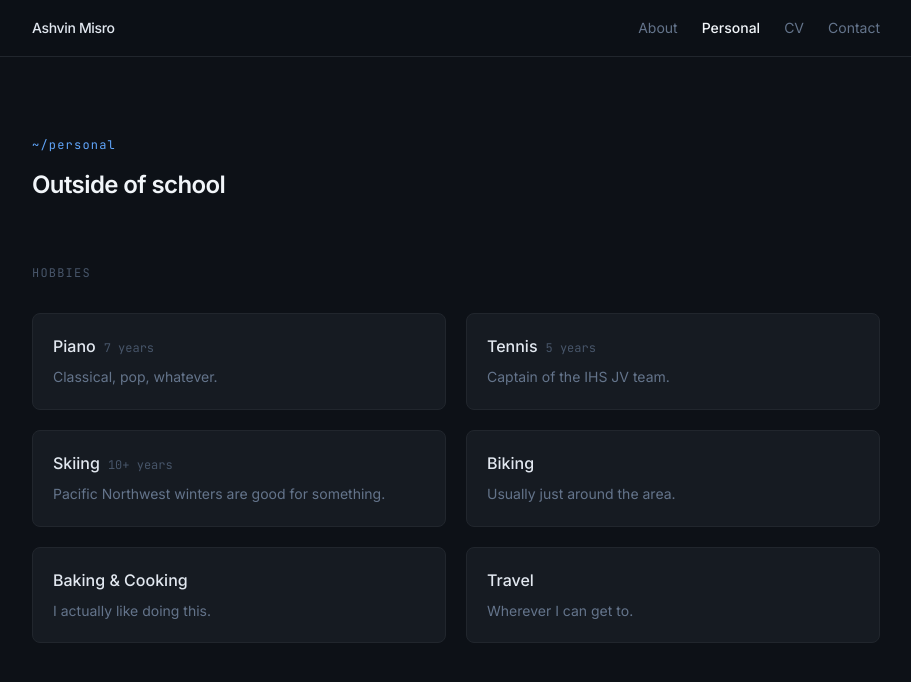
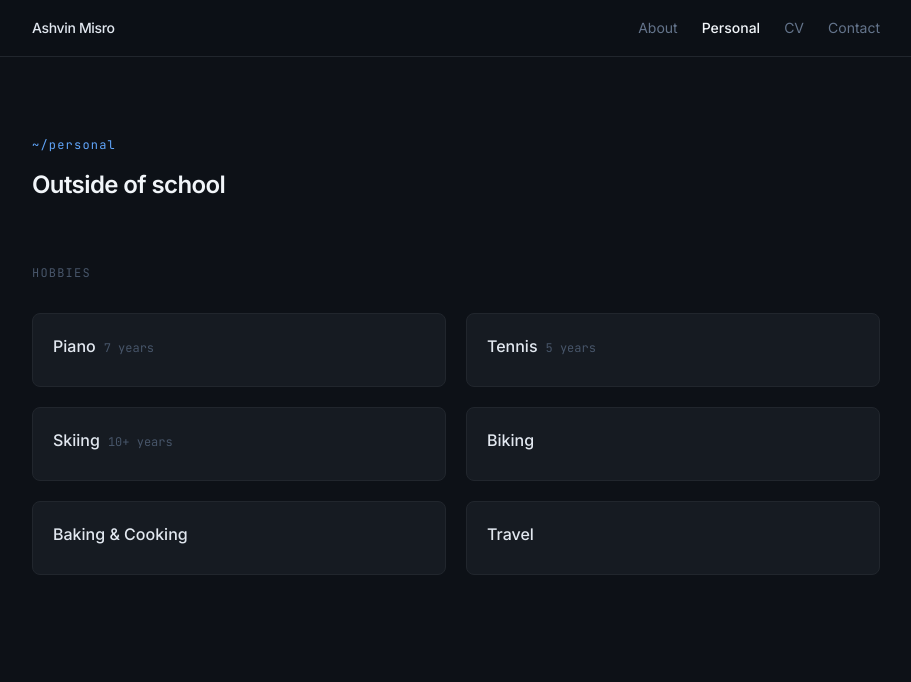
Before and after one commit to misrash27/personal-website, a React (Vite) app: page / in a window 1280 px wide. Both pictures are taken after a click on the button "Personal". Shown: the top 682 px of the page, without its empty margins (184-1095 px from the left). Built offline with nearby package versions, Linux system fonts and the light colour scheme.

Commit message:
Remove hobby descriptions, underline About/Skills section labels

```diff
--- a/src/components/AboutMe.jsx
+++ b/src/components/AboutMe.jsx
@@ -72,7 +72,7 @@ export default function AboutMe() {
 
 function SectionLabel({ children }) {
   return (
-    <p className="text-xs font-mono text-slate-600 uppercase tracking-widest mb-6">{children}</p>
+    <p className="text-xs font-mono text-slate-600 uppercase tracking-widest mb-6 underline underline-offset-4">{children}</p>
   )
 }
 
--- a/src/components/Personal.jsx
+++ b/src/components/Personal.jsx
@@ -1,34 +1,10 @@
 const hobbies = [
-  {
-    name: 'Piano',
-    detail: '7 years',
-    description: 'Classical, pop, whatever.',
-  },
-  {
-    name: 'Tennis',
-    detail: '5 years',
-    description: 'Captain of the IHS JV team.',
-  },
-  {
-    name: 'Skiing',
-    detail: '10+ years',
-    description: 'Pacific Northwest winters are good for something.',
-  },
-  {
-    name: 'Biking',
-    detail: null,
-    description: 'Usually just around the area.',
-  },
-  {
-    name: 'Baking & Cooking',
-    detail: null,
-    description: 'I actually like doing this.',
-  },
-  {
-    name: 'Travel',
-    detail: null,
-    description: 'Wherever I can get to.',
-  },
+  { name: 'Piano', detail: '7 years' },
+  { name: 'Tennis', detail: '5 years' },
+  { name: 'Skiing', detail: '10+ years' },
+  { name: 'Biking', detail: null },
+  { name: 'Baking & Cooking', detail: null },
+  { name: 'Travel', detail: null },
 ]
 
 export default function Personal() {
@@ -48,7 +24,6 @@ export default function Personal() {
                 <span className="font-medium text-slate-200">{h.name}</span>
                 {h.detail && <span className="text-xs font-mono text-slate-600">{h.detail}</span>}
               </div>
-              <p className="text-sm text-slate-500 leading-relaxed">{h.description}</p>
             </div>
           ))}
         </div>
```
